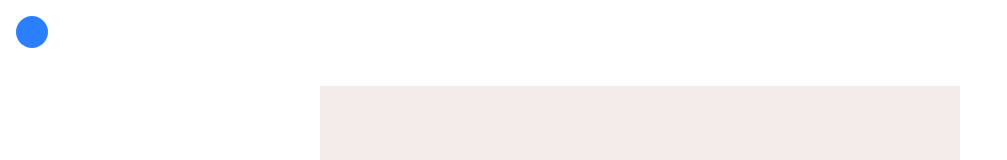
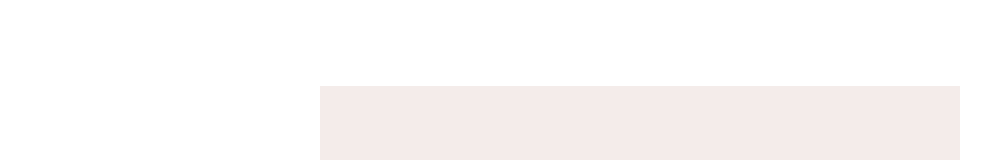
Before and after one commit to nathan-j-lew/electa, a Next.js app: page / in a window 1280 px wide. Shown: the top 160 px of the page, without its empty margins (0-1007 px from the left). Built offline with nearby package versions, Linux system fonts and the light colour scheme.

Commit message:
fix: remove scroll test

```diff
--- a/src/pages/index.tsx
+++ b/src/pages/index.tsx
@@ -44,10 +44,6 @@ export default function Home() {
   return (
     <div className={`${libreBodoni.className} font-sans`}>
       <main className="flex flex-col items-center" ref={ref}>
-        <motion.div
-          style={{ scale: scrollYProgress }}
-          className="bg-blue-500 size-8 rounded-full fixed top-4 left-4 z-50"
-        />
         <section className="fixed inset-0 h-lvh">
           <div className="px-8 flex flex-col items-center justify-center gap-4 size-full">
             <h2 className="text-xl font-bold text-center w-full text-white bg-blend-difference">
```
